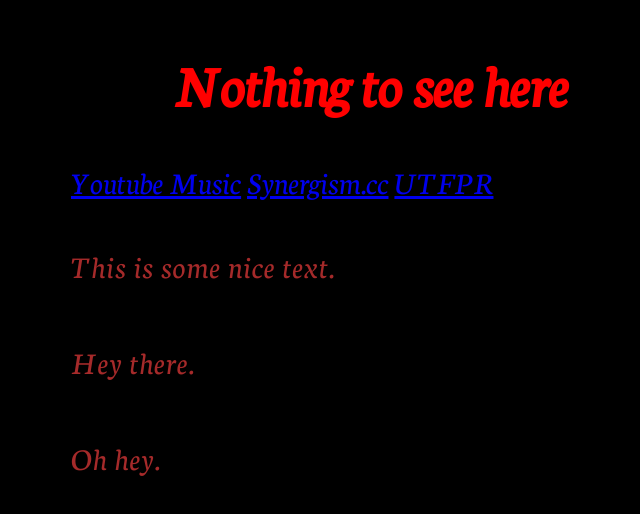
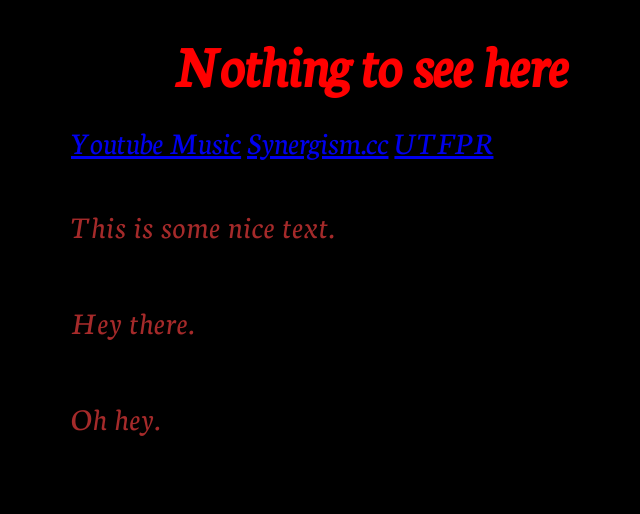
Before and after one commit to capytiba/links, a plain HTML site: page index.html in a window 1280 px wide. Shown: the whole page, without its empty margins (269-909 px from the left). Drawn offline with Linux system fonts and the light colour scheme.

Commit message:
Added some stuff

```diff
--- a/styles/style.css
+++ b/styles/style.css
@@ -27,6 +27,8 @@ html {
 
 h1 {
   font-size: 60px;
+  margin: 0;
+  padding: 20px 0;
   text-align: center;
 }
 
```
